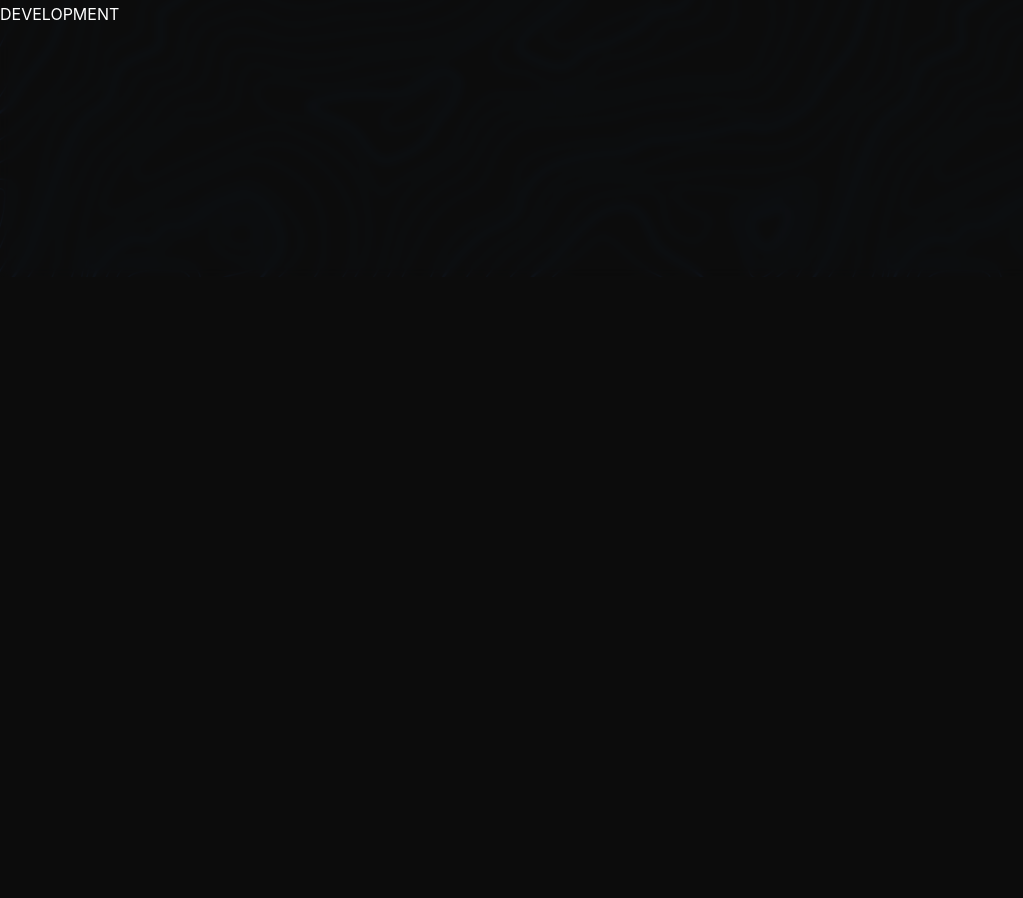
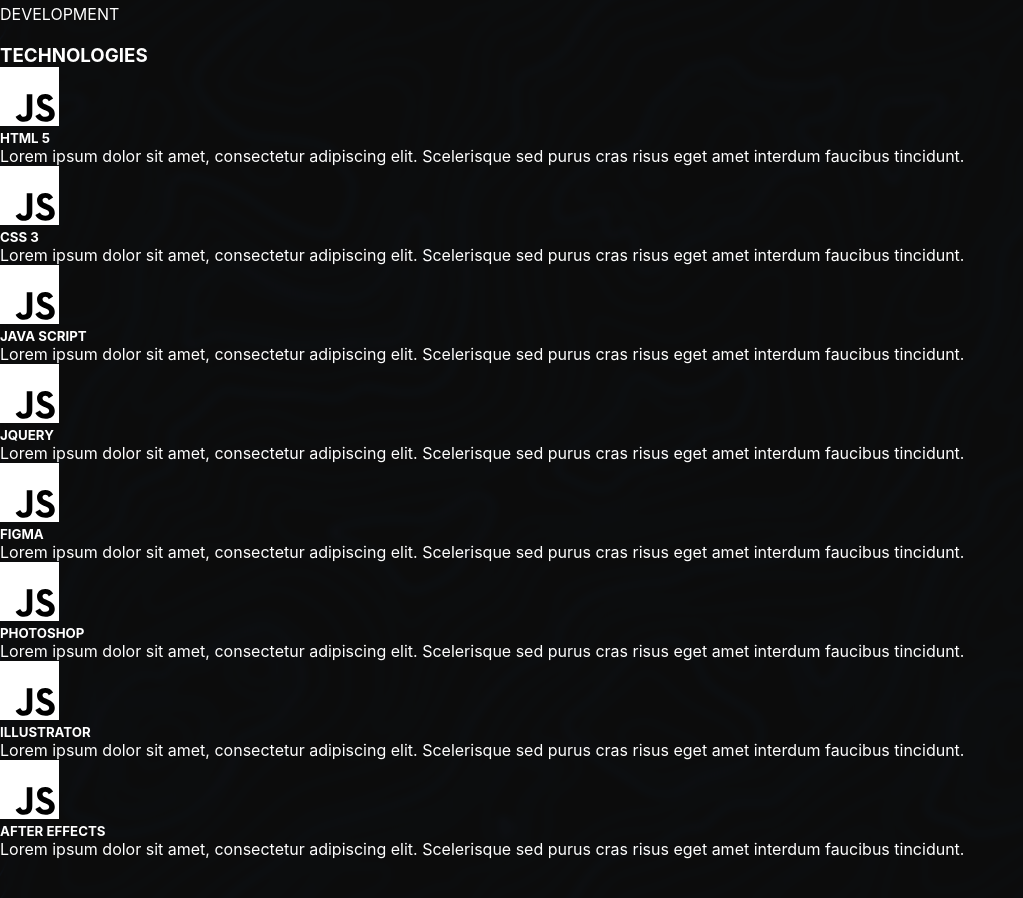
Before and after one commit to DimaKyrdiashkin/ReactLearn, a React (Create React App) app: page / in a window 1280 px wide. Shown: the part 1400-2298 px from the top of the page, without its empty margins (0-1023 px from the left). Before the commit the page ends 1677 px from the top, so only its background shows below. Built offline with nearby package versions, Linux system fonts and the light colour scheme.

Commit message:
09.07.2020 info

```diff
--- a/src/Pages/Home.js
+++ b/src/Pages/Home.js
@@ -5,7 +5,7 @@
 
 
 const Home =()=>{
-     const text ={
+     const infoText ={
          first: {
              left: {
                  title: 'SERVICES',
@@ -15,15 +15,58 @@
                  title: 'Fermentum nulla bibendum pretium facilisis elit imperdiet. Sed cras dolor nisi quam at maecenas ut.',
                  text: 'lorem lorem lorem lorem'
              }
+         },
+         secondary:{
+             title: "TECHNOLOGIES",
+             tiles:[
+                 {
+                     img: './assets/img/techologies/web/js.svg',
+                     title:'HTML 5',
+                     text:'Lorem ipsum dolor sit amet, consectetur adipiscing elit. Scelerisque sed purus cras risus eget amet interdum faucibus tincidunt.'
+                 },
+                 {
+                     img: './assets/img/techologies/web/js.svg',
+                     title:'CSS 3',
+                     text:'Lorem ipsum dolor sit amet, consectetur adipiscing elit. Scelerisque sed purus cras risus eget amet interdum faucibus tincidunt.'
+                 },
+                 {
+                     img: './assets/img/techologies/web/js.svg',
+                     title:'JAVA SCRIPT',
+                     text:'Lorem ipsum dolor sit amet, consectetur adipiscing elit. Scelerisque sed purus cras risus eget amet interdum faucibus tincidunt.'
+                 },
+                 {
+                     img: './assets/img/techologies/web/js.svg',
+                     title:'JQUERY',
+                     text:'Lorem ipsum dolor sit amet, consectetur adipiscing elit. Scelerisque sed purus cras risus eget amet interdum faucibus tincidunt.'
+                 },
+                 {
+                     img: './assets/img/techologies/web/js.svg',
+                     title:'FIGMA',
+                     text:'Lorem ipsum dolor sit amet, consectetur adipiscing elit. Scelerisque sed purus cras risus eget amet interdum faucibus tincidunt.'
+                 },
+                 {
+                     img: './assets/img/techologies/web/js.svg',
+                     title:'PHOTOSHOP',
+                     text:'Lorem ipsum dolor sit amet, consectetur adipiscing elit. Scelerisque sed purus cras risus eget amet interdum faucibus tincidunt.'
+                 },
+                 {
+                     img: './assets/img/techologies/web/js.svg',
+                     title:'ILLUSTRATOR',
+                     text:'Lorem ipsum dolor sit amet, consectetur adipiscing elit. Scelerisque sed purus cras risus eget amet interdum faucibus tincidunt.'
+                 },
+                 {
+                     img: './assets/img/techologies/web/js.svg',
+                     title:'AFTER EFFECTS',
+                     text:'Lorem ipsum dolor sit amet, consectetur adipiscing elit. Scelerisque sed purus cras risus eget amet interdum faucibus tincidunt.'
+                 }
+             ]
          }
      }
     return (
     <>
     <PromoContent headText={`GAME\nLIKE\n LIFE,\nIS\nNOT\nPREDICTIBLE`}/>
 
-    <InfoContext.Provider
-        value ={{text}}
-    >
+    <InfoContext.Provider value ={{infoText}}>
         <Info/>
     </InfoContext.Provider>
 </>
--- a/src/components/InfoFirst.js
+++ b/src/components/InfoFirst.js
@@ -13,23 +13,39 @@
 }
 export default InfoFirst
 
-const InfoFirstComponent = (props) => {
+const InfoFirstComponent = ({infoText}) => {
     return (
         <div className={"info_bg"}>
             <div className="container">
                 <div className="info_first">
                     <div className={"info_first_left"}>
-                        <h2 className={"info_first_left_h2"}>{props.text.first.left.title}</h2>
+                        <h2 className={"info_first_left_h2"}>{infoText.first.left.title}</h2>
                         <ul className={'info_first_left_ul'}>
-                            {props.text.first.left.list.map(value => {
+                            {infoText.first.left.list.map(value => {
                                 return <li>{value}</li>
                             })}
                         </ul>
                     </div>
                     <div className={'info_first_right'}>
-                        <h2 className={'info_first_right_h2'}>{props.text.first.right.title}</h2>
-                        <p>{props.text.first.right.text}</p>
+                        <h2 className={'info_first_right_h2'}>{infoText.first.right.title}</h2>
+                        <p>{infoText.first.right.text}</p>
                     </div>
+                </div>
+                <div className="info_secondary">
+                    <h3>{infoText.secondary.title}</h3>
+                    <ul>
+                        {
+                            infoText.secondary.tiles.map(value =>{
+                                return (
+                                    <li>
+                                        <img src={value.img} alt={value.title}/>
+                                        <h5>{value.title}</h5>
+                                        <p>{value.text}</p>
+                                    </li>
+                                )
+                            })
+                        }
+                    </ul>
                 </div>
             </div>
         </div>
```
Also changed, not shown: public/assets/img/techologies/web/js.svg (added).
